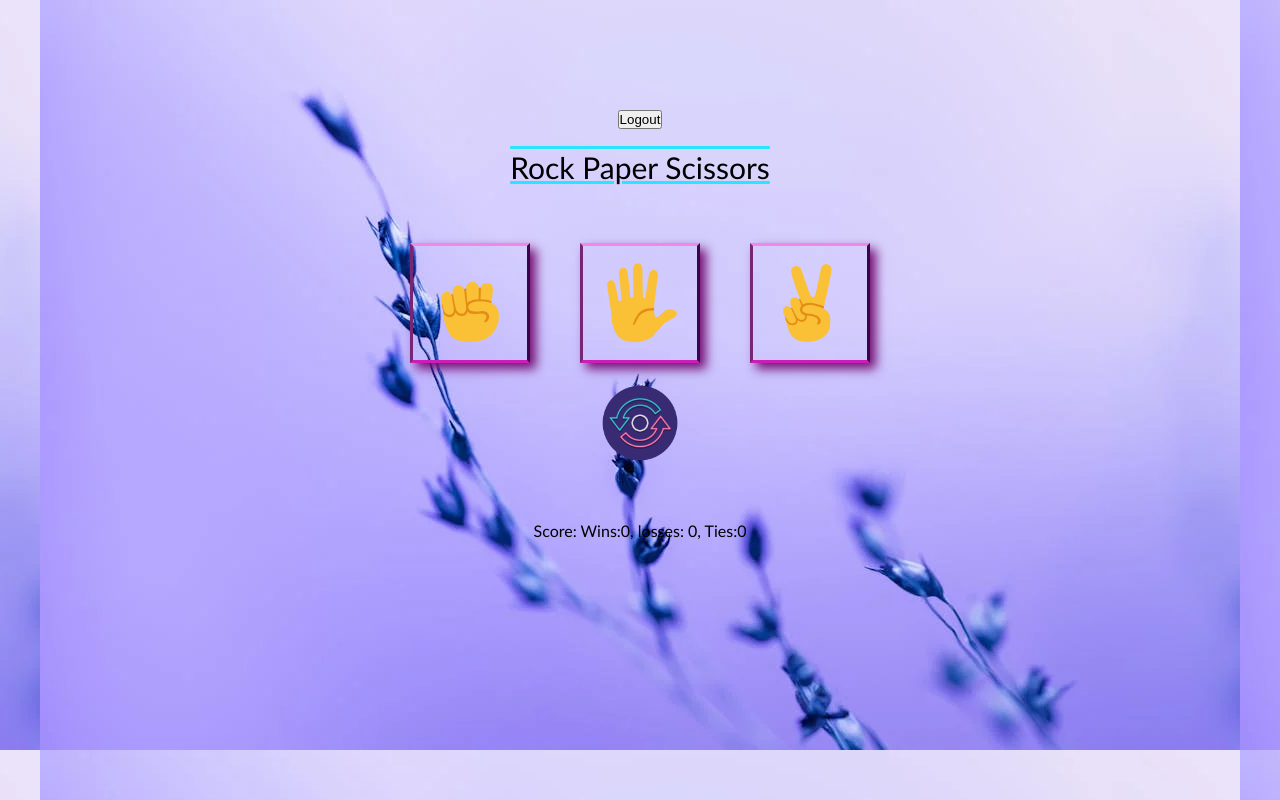
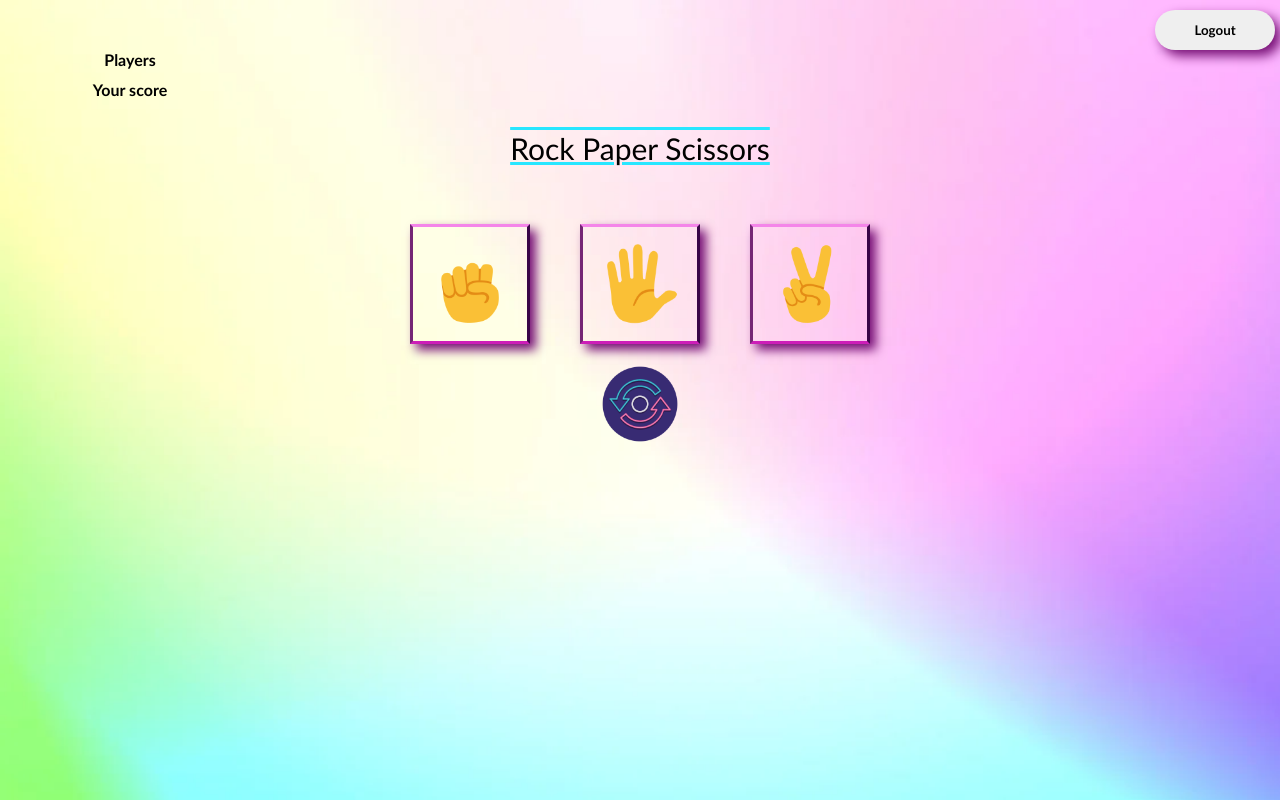
Before and after one commit to Margaret-com/rock_scissors_papar, a plain HTML site: page rock_scissors_papar/index.html in a window 1280 px wide. Drawn offline with Linux system fonts and the light colour scheme.

Commit message:
Add files via upload

```diff
--- a/rock_scissors_papar/index.html
+++ b/rock_scissors_papar/index.html
@@ -7,6 +7,11 @@
     <link href="./style.css" type="text/css" rel="stylesheet"/>
 </head>
 <body>
+    <ul class="details">
+        <li id="playerName"></li>
+        <li id="players">Players</li>
+        <li id="yourScore">Your score</li>
+    </ul>
     <button id="logout">Logout</button>
     <p class="title">Rock Paper Scissors</p>
     <br/> <br/>
--- a/rock_scissors_papar/index.js
+++ b/rock_scissors_papar/index.js
@@ -3,6 +3,7 @@ const paperButton = document.getElementById('paper');
 const scissorsButton = document.getElementById('scissors');
 const resetButton = document.getElementById('resetBtn');
 const logout = document.getElementById('logout');
+const allPlayers = document.getElementById('players');
 const rock = 'rock';
 const paper = 'paper';
 const scissors = 'scissors';
@@ -11,6 +12,13 @@ let score = JSON.parse(localStorage.getItem('score')) || {
         losses: 0,
         ties: 0,
 };
+const playerName = document.getElementById('playerName');
+const playerList = document.getElementById('playerList');
+const yourScore = document.getElementById('yourScore')
+let player = localStorage.getItem('users') ? JSON.parse(localStorage.getItem('users')) : [] ;
+let id = player[player.length-1];
+
+playerName.innerText = `${id.name}`;
 
 results ();
 
@@ -109,6 +117,10 @@ scissorsButton.addEventListener('click', ()=> {
 })
 
 resetButton.addEventListener('click', () => {
+    let confirmAlert = confirm("Your score will be deleted. Are you sure?");
+
+    if(confirmAlert)
+    {
         score.wins = 0;
         score.losses = 0;
         score.ties = 0;
@@ -117,11 +129,42 @@ resetButton.addEventListener('click', () => {
         document.querySelector('.choice').innerHTML = '';
         document.querySelector('.result').innerHTML = '';
         results ();
+    }
 })
 
 logout.addEventListener('click', ()=>{
+    const userData = {
+        id : id,
+        score : score,
+    }
     const userConfirm = confirm("You will disconnect. Are you sure?");
+
     if(userConfirm){
+        localStorage.setItem('score-user', JSON.stringify(userData));
+        document.querySelector('.score').innerHTML = '';
+        document.querySelector('.choice').innerHTML = '';
+        document.querySelector('.result').innerHTML = '';
         window.location.href = "login.html";
     }
 })
+
+players.addEventListener('click', () => {
+
+    if(player.length > 0) {
+        let playerList = player.length
+        alert(`Number of players: ${playerList}`
+        )
+    } else {
+        alert("You are the only one player.");
+    }
+})
+
+yourScore.addEventListener('click', () => {
+    let latestData = JSON.parse(localStorage.getItem('score-user'))
+
+    if(latestData.id && latestData.score){
+        alert(`Your latest score is: Wins:${score.wins}, Losses: ${score.losses}, Ties: ${score.ties}`);
+    } else {
+        alert("No score found.");
+    }
+})
--- a/rock_scissors_papar/style.css
+++ b/rock_scissors_papar/style.css
@@ -18,8 +18,9 @@ body {
     flex-direction: column;
     align-items: center;
     justify-content: center;
-    background-image:url(images/pexels-photo-11513056.webp);
-    background-position:top;
+    background-image:url(images/pexels-photo-28380066.webp) ;
+    background-position:initial;
+    background-size: cover;
 }
 
 .title {
@@ -40,6 +41,7 @@ body {
 .container {
     display: flex;
     position: relative;
+    flex-wrap: wrap;
     gap:50px;
 }
 
@@ -110,11 +112,116 @@ body {
     transform: rotate(360deg);
 }
 
+#logout {
+    width:9em;
+    height: 3em;
+    border-radius: 30em;
+    font-weight: bold;
+    font-family: inherit;
+    border: none;
+    position:absolute;
+    top:0px;
+    right: 5px;
+    margin-top: 10px;
+    cursor: pointer;
+    overflow: hidden;
+    z-index: 1;
+    box-shadow: 6px 6px 12px #760f75;
+}
+
+#logout::before {
+    content: '';
+    width: 0;
+    height: 3em;
+    border-radius: 30em;
+    position:absolute;
+    top: 0;
+    left: 0;
+    background-image: linear-gradient(to right, #cba6ed 0%, #760f75 100%);
+    transition: .5s ease;
+    display: block;
+    z-index: -1;
+}
+
+#logout:hover::before {
+    width: 9em;
+
+    color: #fff;
+}
+
+.details {
+    display: flex;
+    flex-wrap: wrap;
+}
+
+#playerName {
+    box-sizing: border-box;
+    width:15em;
+    height: 3em;
+    border-radius: 30em;
+    font-weight: bold;
+    border: none;
+    position:absolute;
+    top:5px;
+    left: 0;
+    margin: 10px;
+    padding: 10px;
+    z-index: 1;
+    align-items: flex-start;
+}
+
+#players {
+    box-sizing: border-box;
+    width:15em;
+    height: 3em;
+    border-radius: 30em;
+    font-weight: bold;
+    border: none;
+    position:absolute;
+    top:30px;
+    left: 0;
+    margin: 10px;
+    padding: 10px;
+    z-index: 1;
+    align-items: flex-start;
+    cursor: pointer;
+}
+
+#players:hover {
+   opacity: 0.5;
+}
+
+#yourScore {
+    box-sizing: border-box;
+    width:15em;
+    height: 3em;
+    border-radius: 30em;
+    font-weight: bold;
+    border: none;
+    position:absolute;
+    top:60px;
+    left: 0;
+    margin: 10px;
+    padding: 10px;
+    z-index: 1;
+    align-items: flex-start;
+    cursor: pointer;
+}
+
+#yourScore:hover {
+   opacity: 0.5;
+}
+
 .resultArea {
     display: grid;
     justify-content: space-evenly;
     position: relative;
     margin-top: 0;
+    flex-grow: 1;
+    font-size: 30px;
+    font-weight: bold;
+    font-style: italic;
+    color: color-mix(in hsl shorter hue, #390548 percentage, #8b21a9  percentage);
 }
 
 .score, .choice, .result {
@@ -139,3 +246,14 @@ body {
     75% { transform: translate(-5px, 5px) rotate(-5deg); }
     100% { transform: translate(0, 0) rotate(0deg); }
   }
+
+  @media(max-width: 700px) {
+    body{
+        background-size:initial;
+    }
+    .container{
+        width: min(600px, 100%);
+        border-radius: 0;
+    }
+
+}
```
Also changed, not shown: rock_scissors_papar/form.js (+17 -3 lines), rock_scissors_papar/login.html (+2 -1 lines), rock_scissors_papar/signUp.html (+2 -1 lines), rock_scissors_papar/style_form.css (+36 -5 lines), rock_scissors_papar/images/eye-off.png (added), rock_scissors_papar/images/eye-on.png (added), rock_scissors_papar/images/pexels-photo-28380066.webp (added). Lines whose indentation alone changed are shown as unchanged.
